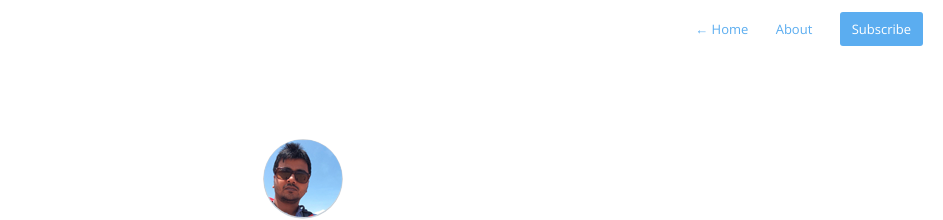
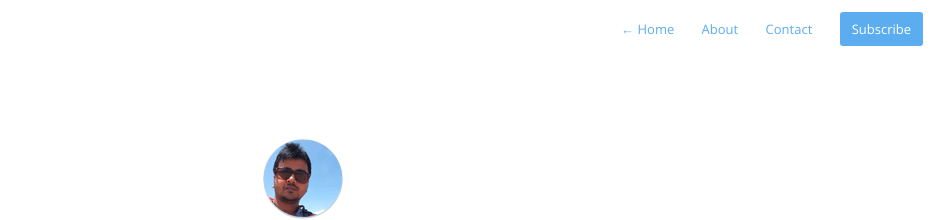
Before and after one commit to thedaydreamer/thedaydreamer.github.io, a Jekyll site: the page built from contact.md, in a window 1280 px wide. Shown: the top 220 px of the page, without its empty margins (337-1280 px from the left). Built offline with Jekyll 4.4.1, drawn with Linux system fonts in a browser that asks for light colours; nearby versions of some CDN libraries; Markdown is read by kramdown in place of the engine named in the settings.

Commit message:
Damm you Navigation

```diff
--- a/_includes/navigation.html
+++ b/_includes/navigation.html
@@ -9,9 +9,9 @@
     {% endif %}
 
 
-    {% if page.url != "/contact/" %}
+
             <a href='{{ site.baseurl }}contact'>Contact </a>
-    {% endif %}
+
 
     <a class="cta" href="{{ site.baseurl }}feed.xml">Subscribe</a>
 </nav>
```
Also changed, not shown: 1 other file.
